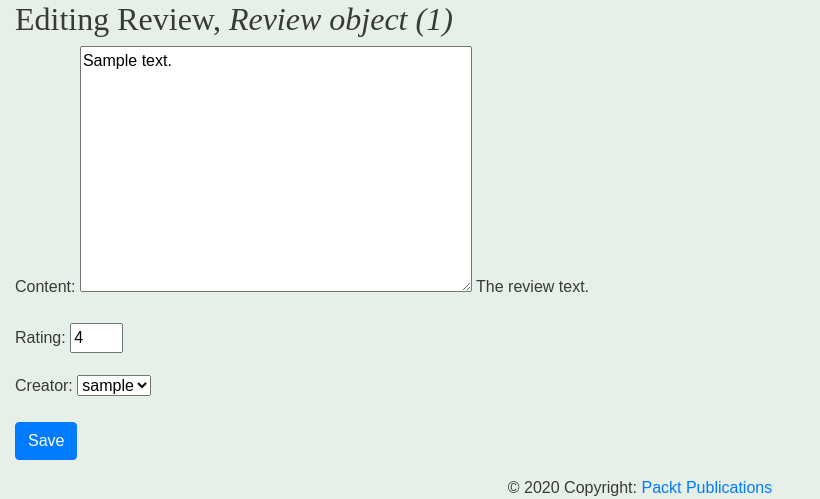
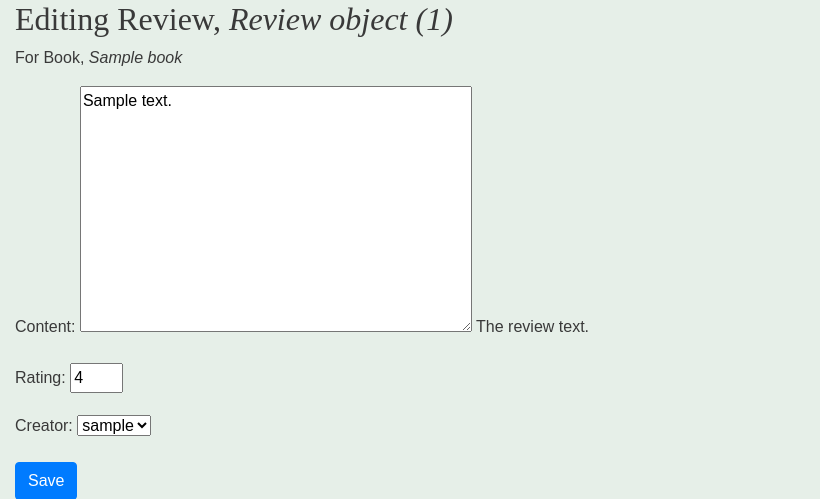
Before and after one commit to paxcodes/book_WebDevWithDjango, a Django app: page /books/1/reviews/1/ in a window 1280 px wide. Shown: the part 100-599 px from the top of the page, without its empty margins (0-820 px from the left). Run offline with Django 3.2, Linux system fonts and the light colour scheme; tables that the repository leaves empty hold one stand-in row (values such as "Sample post"); some libraries are stand-ins or nearby versions.

Commit message:
add info of related model

```diff
--- a/bookr/reviews/templates/reviews/instance-form.html
+++ b/bookr/reviews/templates/reviews/instance-form.html
@@ -17,6 +17,10 @@
         {% endif %}
     </h2>
 
+    {% if related_model_type and related_instance %}
+        <p>For {{related_model_type}}, <em>{{related_instance}}</em>
+    {% endif %}
+
     <form method="post">
         {% csrf_token %}
         {{ form.as_p }}
```
